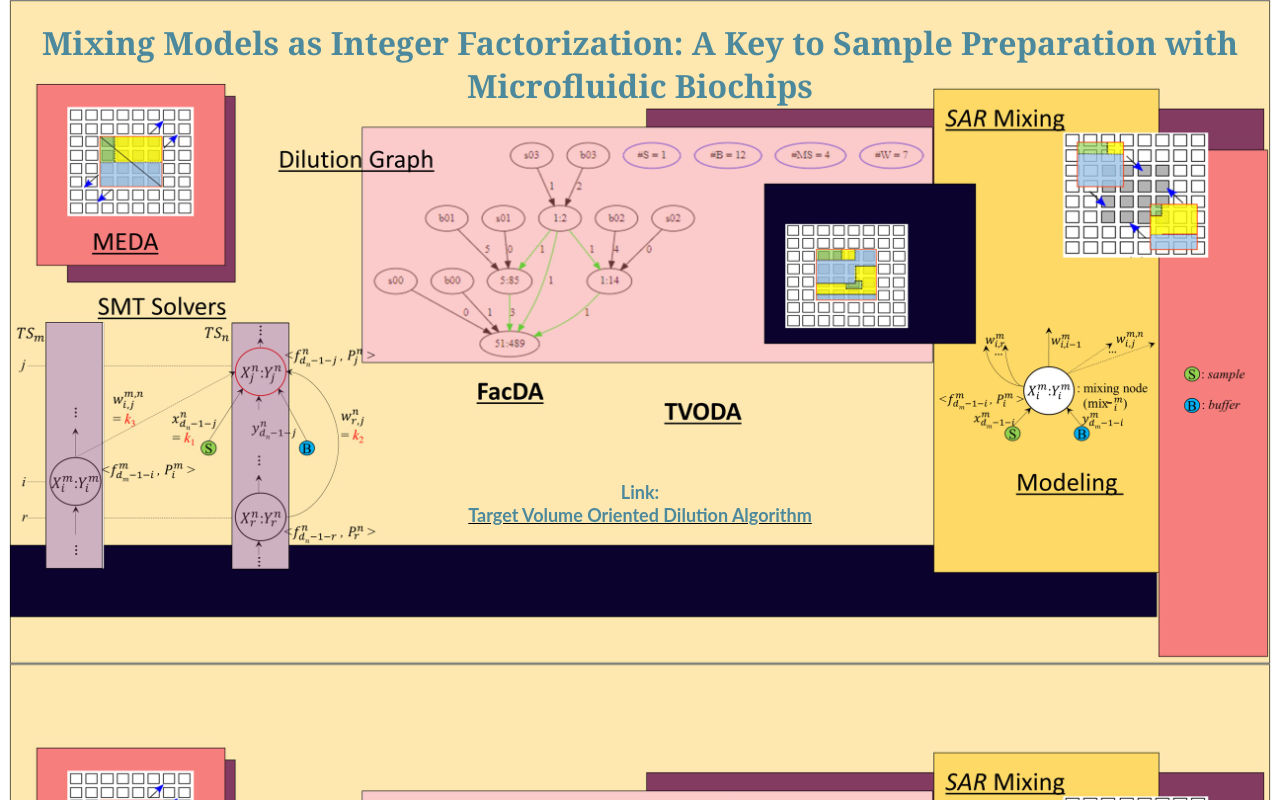
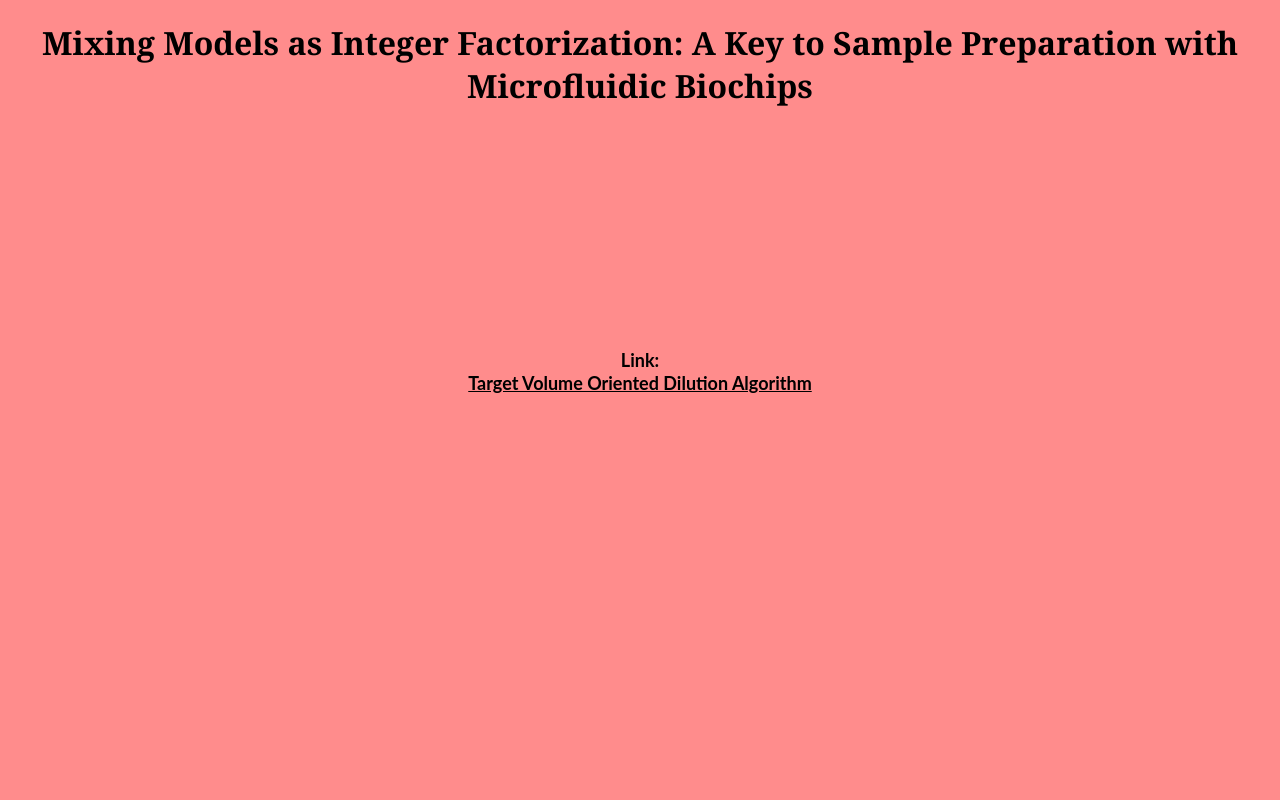
Before and after one commit to DKundu-1/FacDA.github.io, a plain HTML site: page index.html in a window 1280 px wide. Drawn offline with Linux system fonts and the light colour scheme.

Commit message:
Update index.html

```diff
--- a/index.html
+++ b/index.html
@@ -6,17 +6,20 @@
 		TVODA
 	</title>
 </head>
-<body link="#000" alink="#017bf5" vlink="#000" style="background-image: url('pic1.jpg');  background-size: 100%;">
+<body link="#000" alink="#017bf5" vlink="#000" style="background-color:rgb(255,140,140);">
+<!--
+style="background-image: url('pic1.jpg');  background-size: 100%;
+-->
 
 	<h1 align="center">
-		<font face="Georgia" color="4D899D" size="6.5" >
+		<font face="Georgia" color="black" size="6.5" >
 			Mixing Models as Integer Factorization: A Key to Sample Preparation with Microfluidic Biochips
 		</font>
 	</h1>
 	<h3 align="center">
-	<br /><br /><br /><br /><br /><br /><br /><br /><br /><br /><br /><br /><br /><br /><br /><br />
+	<br /><br /><br /><br /><br /><br /><br /><br /><br /><br />
 	<a>
-	<font face="Lato" height: "200px" style="float: center-left" size="4" color="4D899D">Link:</font>
+	<font face="Lato" height: "200px" style="float: center-left" size="4" color="black">Link:</font>
 	<br />
 	<!--
 	<a><img src="https://i.ibb.co/xjnk30D/image.png" alt="image" border="0" style="width:200px; height: 200px; padding-right:50px;padding-bottom:50px;padding-top:50px;"></a>
@@ -24,7 +27,7 @@
 	<a><img src="https://i.ibb.co/jZtsVwj/image.png" alt="image" border="0" style="width:200px; height: 200px; padding-bottom:50px"></a>
 	-->
 	<a href="https://drive.google.com/file/d/1rYrGtpY1UsQ1rbEmv2LkcDwfk-w572xH/view?usp=sharing">
-	<font face="Lato" height: "200px" style="float: center-left" size="4" color="4D899D">Target Volume Oriented Dilution Algorithm</font>
+	<font face="Lato" height: "200px" style="float: center-left" size="4" color="black">Target Volume Oriented Dilution Algorithm</font>
 	</a>
 	<!--
 	<a ><img src="https://i.ibb.co/mNQjmC2/image.png" alt="image" border="0" style ="padding-bottom: 50px;" ></a>
```
